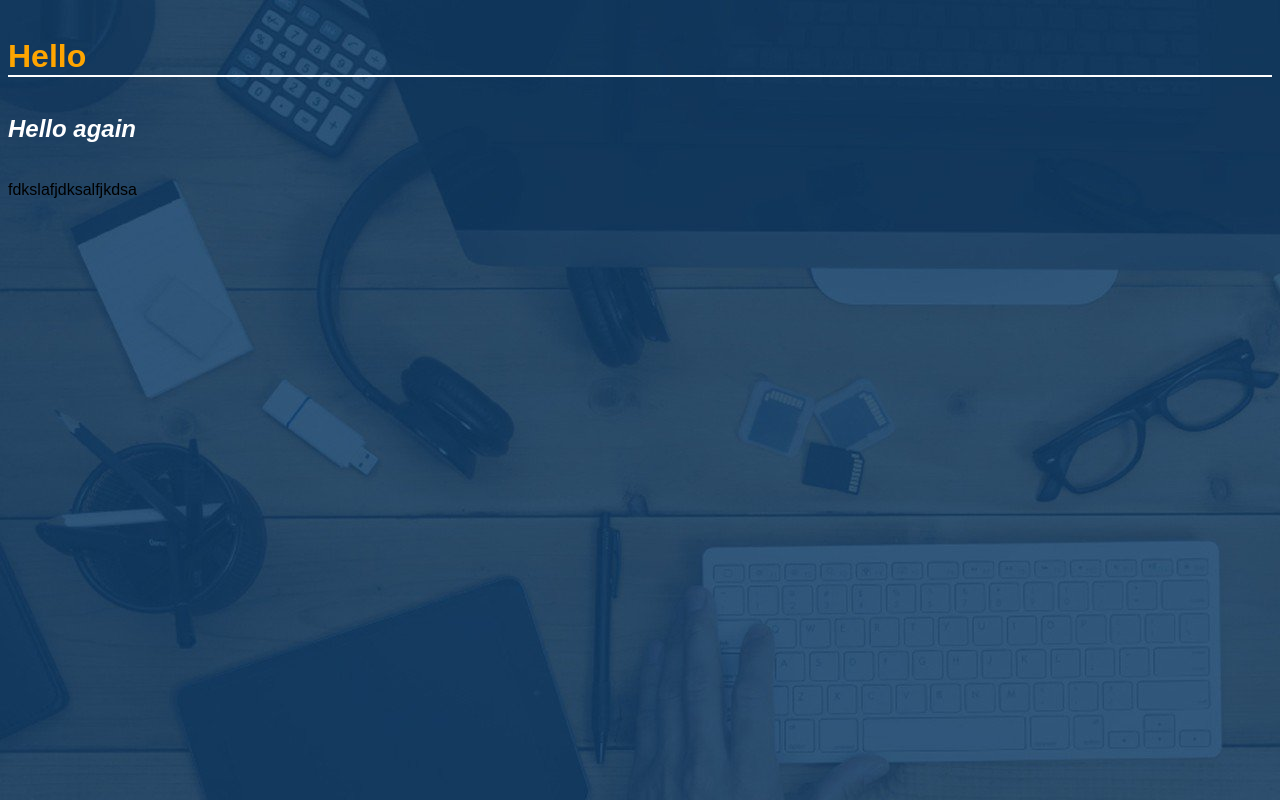
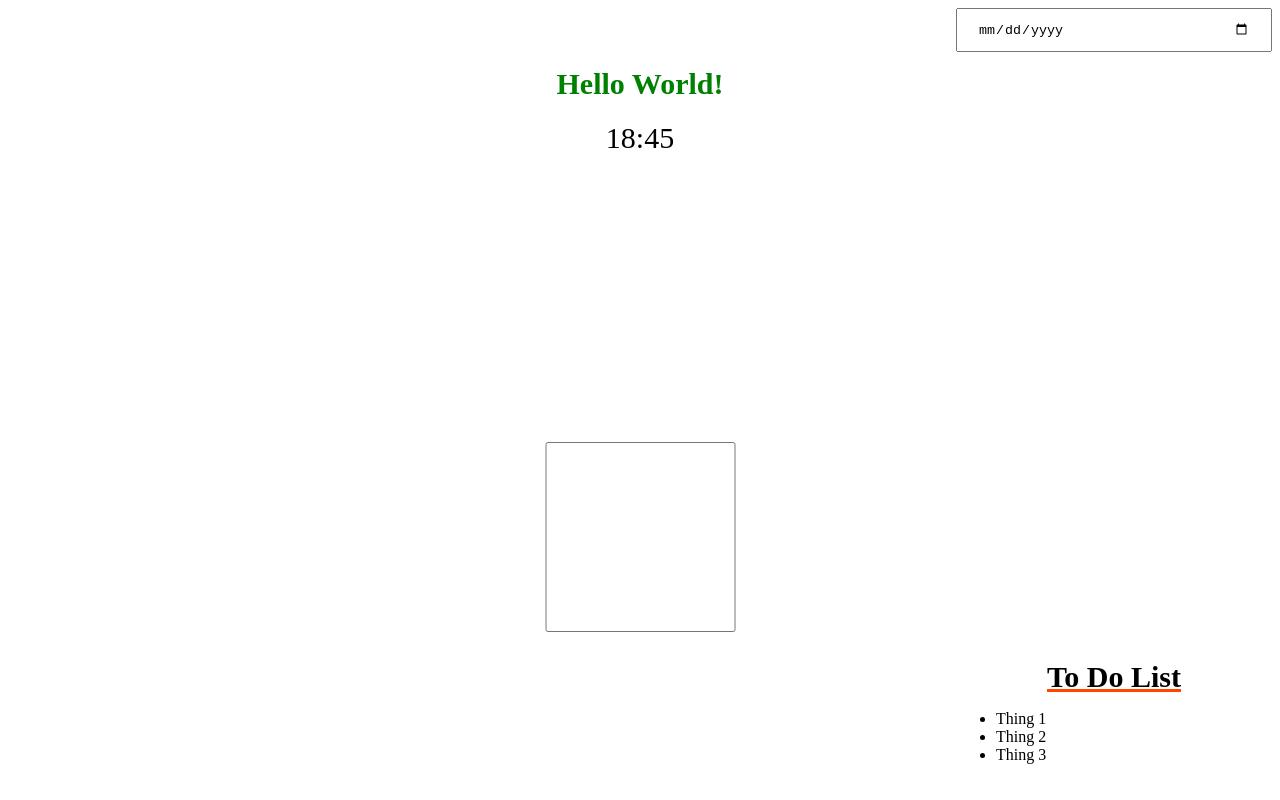
Before and after one commit to tip3411/ACA_web101_Taylor_Tipton, a plain HTML site: page myPortfolio/Webpage/dashboard.html in a window 1280 px wide. Drawn offline with Linux system fonts and the light colour scheme; files that its build step writes are made by us from their sources; files whose address does not match are found by name.

Commit message:
Update Dashboard

```diff
--- /dev/null
+++ b/myPortfolio/Webpage/dashboard-style.css
@@ -0,0 +1,36 @@
+body {
+    display: grid;
+    grid-template-columns: 25% 50% 25%;
+    grid-template-rows: 5% 25% 25% 25% 20%;
+}
+input {
+    grid-column: 3/4;
+    grid-row: 1/2;
+    align-content: right;
+    padding: 20px;
+}
+.greeting {
+    grid-column: 2/3;
+    grid-row: 2/3;
+    text-align: center;
+    font-size: 30px;
+}
+.greeting .hello {
+    color: green;
+    font-size: 30px;
+}
+.todo {
+    grid-column: 3/4;
+    grid-row: 5/6;
+}
+.todo .list {
+    text-align: center;
+    font-size: 30px;
+    margin-bottom: 1px;
+    text-decoration: underline;
+    text-decoration-color: orangered;
+}
+.day {
+    grid-column: 2/3;
+    grid-row: 4/5;
+}
--- a/myPortfolio/Webpage/dashboard.html
+++ b/myPortfolio/Webpage/dashboard.html
@@ -4,10 +4,21 @@
   <meta charset="UTF-8">
   <meta name="viewport" content="width=device-width, initial-scale=1.0">
   <meta http-equiv="X-UA-Compatible" content="ie=edge">
-  <link rel="stylesheet" href="./style.css">
+  <link rel="stylesheet" href="dashboard-style.css">
   <title>My Portfolio</title>
   </head>
-  <h1>Hello</h1>
-  <h2>Hello again</h2>
-  <p>fdkslafjdksalfjkdsa</p>
+  <body>
+    <input type="date">
+    <div class="greeting">
+      <h1 class="hello">Hello World!</h1>
+      <time>18:45</time>
+    </div>
+    <div class="todo">
+          <h2 class="list">To Do List</h2>
+        <ul>
+            <li>Thing 1</li><li>Thing 2</li><li>Thing 3</li>
+        </ul>
+    </div>
+    <input type="checkbox" class="day">
+  </body>
   </html>
--- /dev/null
+++ b/myPortfolio/Webpage/portfolio-style.css
@@ -0,0 +1,3 @@
+h1 {
+    color: blue;
+}
```
Also changed, not shown: index.html (+1 -1 lines), myPortfolio/Webpage/portfolio.html (+2 -0 lines).
